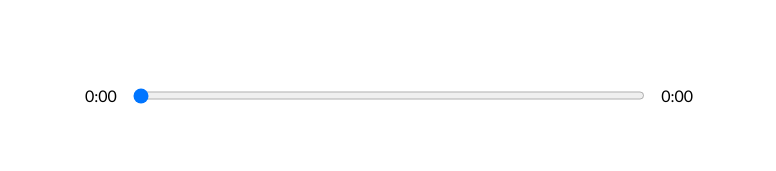
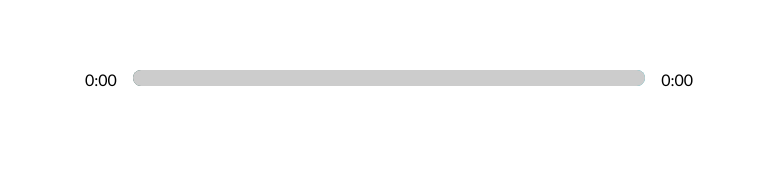
Before and after one commit to Aayushsrivastav/react-music-app, a React (Create React App) app: page / in a window 1280 px wide. Shown: the part 490-661 px from the top of the page, without its empty margins (251-1027 px from the left). Built offline with nearby package versions, Linux system fonts and the light colour scheme.

Commit message:
Added option for previous and next track and customize loader

```diff
--- a/src/App.js
+++ b/src/App.js
@@ -6,7 +6,7 @@ import Song from './components/Song';
 import Player from "./components/Player";
 import Library from "./components/Library";
 
-import data from './util';
+import data from './data';
 
 function App() {
   //Reference html audio tag
@@ -17,7 +17,8 @@ function App() {
   const [isPlaying, setIsPlaying] = useState(false);
   const [songInfo, setSongInfo] = useState({
     currentTime: 0,
-    duration: 0
+    duration: 0,
+    animationPercentage: 0
   });
   const [libraryStatus, setLibraryStatus] = useState(false);
 
@@ -25,10 +26,15 @@ function App() {
   const timeUpdateHandler = (e) => {
     const current = e.target.currentTime;
     const duration = e.target.duration;
+    //Calculate progress percentage
+    const roundedCurrent = Math.round(current);
+    const roundedDuration = Math.round(duration);
+    const animationPercentage = Math.round((roundedCurrent / roundedDuration) * 100);
     setSongInfo({
         ...songInfo,
         currentTime: current,
-        duration
+        duration,
+        animationPercentage
     });
 };
 
@@ -40,9 +46,12 @@ function App() {
       audioRef={audioRef}
       songInfo={songInfo}
       setSongInfo={setSongInfo}
+      songs={songs}
+      setSongs={setSongs}
       isPlaying={isPlaying}
       setIsPlaying={setIsPlaying}
-      currentSong={currentSong}/>
+      currentSong={currentSong}
+      setCurrentSong={setCurrentSong}/>
       <Library
       audioRef={audioRef}
       currentSong={currentSong}
--- a/src/components/LibrarySong.js
+++ b/src/components/LibrarySong.js
@@ -1,4 +1,5 @@
-import React from 'react'
+import React from 'react';
+import { playAudio } from "../util";
 
 const LibrarySong = ({song, songs, isPlaying, setCurrentSong, setSongs, audioRef}) => {
 
@@ -20,15 +21,7 @@ const LibrarySong = ({song, songs, isPlaying, setCurrentSong, setSongs, audioRef
             }
         });
         setSongs(newSongs);
-        //Play song on selection
-        if (isPlaying) {
-            const playPromise = audioRef.current.play();
-            if (playPromise !== undefined){
-                playPromise.then((audio) => {
-                    audioRef.current.play();
-                });
-            }
-        }
+        playAudio(isPlaying, audioRef);
     };
 
     return(
--- a/src/components/Player.js
+++ b/src/components/Player.js
@@ -1,8 +1,28 @@
-import React from 'react';
+import React, {useEffect} from 'react';
 import {FontAwesomeIcon} from "@fortawesome/react-fontawesome";
 import {faPlay, faPause, faAngleLeft, faAngleRight} from "@fortawesome/free-solid-svg-icons";
 
-const Player = ({audioRef, currentSong, isPlaying, songInfo, setIsPlaying, setSongInfo}) => {
+import { playAudio } from "../util";
+
+const Player = ({audioRef, currentSong, isPlaying, songInfo, songs, setCurrentSong, setIsPlaying, setSongInfo, setSongs}) => {
+    useEffect(() => {
+        //Handle song active state
+        const newSongs = songs.map((song_data) => {
+            if(song_data.id === currentSong.id){
+                return {
+                    ...song_data,
+                    active: true
+                }
+            }else{
+                return{
+                    ...song_data,
+                    active: false
+                }
+            }
+        });
+        setSongs(newSongs);
+        playAudio(isPlaying, audioRef);
+    }, [currentSong]);
     //Handle play and pause button
     const playSongHandler = () => {
         isPlaying ? audioRef.current.pause() : audioRef.current.play();
@@ -16,24 +36,44 @@ const Player = ({audioRef, currentSong, isPlaying, songInfo, setIsPlaying, setSo
             currentTime: e.target.value
         });
     };
+    //Handle track skip function
+    const skipTrackHandler = (direction) => {
+        let currentIndex = songs.findIndex((song) => song.id === currentSong.id);
+        if(direction === "next"){
+            setCurrentSong(songs[(currentIndex+1) % songs.length]);
+        }
+        if(direction === "previous"){
+            if((currentIndex - 1) === -1){
+                setCurrentSong(songs[songs.length-1]);
+                return;
+            }
+            setCurrentSong(songs[currentIndex-1]);
+        }
+    };
     //Return formated time
     const getTime = (time) => {
         return(
             Math.floor(time / 60) + ":" + ("0"+ Math.floor(time % 60)).slice(-2)
         );
     };
-
+    //Animation handler
+    const trackAnim = {
+        transform: `translateX(${songInfo.animationPercentage}%)`
+    }
     return(
         <div className="player">
             <div className="time-control">
                 <p>{getTime(songInfo.currentTime)}</p>
-                <input type="range" value={songInfo.currentTime} min={0} max={songInfo.duration || 0} onChange={dragHandler}/>
-                <p>{getTime(songInfo.duration)}</p>
+                <div className="track" style={{background: `linear-gradient(to right,${currentSong.color[0]},${currentSong.color[1]})`}}>
+                    <input type="range" value={songInfo.currentTime} min={0} max={songInfo.duration || 0} onChange={dragHandler}/>
+                    <div className="animate-track" style={trackAnim}></div>
+                </div>
+                <p>{songInfo.duration ? getTime(songInfo.duration) : '0:00'}</p>
             </div>
             <div className="play-control">
-                <FontAwesomeIcon className="skip-back" size="2x" icon={faAngleLeft}/>
+                <FontAwesomeIcon onClick={() => skipTrackHandler("previous")} className="skip-back" size="2x" icon={faAngleLeft}/>
                 <FontAwesomeIcon onClick={playSongHandler} className="play" size="2x" icon={isPlaying ? faPause : faPlay}/>
-                <FontAwesomeIcon className="skip-forrward" size="2x" icon={faAngleRight}/>
+                <FontAwesomeIcon onClick={() => skipTrackHandler("next")} className="skip-forward" size="2x" icon={faAngleRight}/>
             </div>
         </div>
     );
--- /dev/null
+++ b/src/data.js
@@ -0,0 +1,87 @@
+import { v4 as uuidv4 } from "uuid";
+
+function chillHop() {
+  return [
+    {
+      name: "Beaver Creek",
+      cover:
+        "https://chillhop.com/wp-content/uploads/2020/09/0255e8b8c74c90d4a27c594b3452b2daafae608d-1024x1024.jpg",
+      artist: "Aso, Middle School, Aviino",
+      audio: "https://mp3.chillhop.com/serve.php/?mp3=10075",
+      color: ["#205950", "#2ab3bf"],
+      id: uuidv4(),
+      active: true,
+    },
+    {
+      name: "Daylight",
+      cover:
+        "https://chillhop.com/wp-content/uploads/2020/07/ef95e219a44869318b7806e9f0f794a1f9c451e4-1024x1024.jpg",
+      artist: "Aiguille",
+      audio: "https://mp3.chillhop.com/serve.php/?mp3=9272",
+      color: ["#EF8EA9", "#ab417f"],
+      id: uuidv4(),
+      active: false,
+    },
+    {
+      name: "Keep Going",
+      cover:
+        "https://chillhop.com/wp-content/uploads/2020/07/ff35dede32321a8aa0953809812941bcf8a6bd35-1024x1024.jpg",
+      artist: "Swørn",
+      audio: "https://mp3.chillhop.com/serve.php/?mp3=9222",
+      color: ["#CD607D", "#c94043"],
+      id: uuidv4(),
+      active: false,
+    },
+    {
+      name: "Nightfall",
+      cover:
+        "https://chillhop.com/wp-content/uploads/2020/07/ef95e219a44869318b7806e9f0f794a1f9c451e4-1024x1024.jpg",
+      artist: "Aiguille",
+      audio: "https://mp3.chillhop.com/serve.php/?mp3=9148",
+      color: ["#EF8EA9", "#ab417f"],
+      id: uuidv4(),
+      active: false,
+    },
+    {
+      name: "Reflection",
+      cover:
+        "https://chillhop.com/wp-content/uploads/2020/07/ff35dede32321a8aa0953809812941bcf8a6bd35-1024x1024.jpg",
+      artist: "Swørn",
+      audio: "https://mp3.chillhop.com/serve.php/?mp3=9228",
+      color: ["#CD607D", "#c94043"],
+      id: uuidv4(),
+      active: false,
+    },
+    {
+      name: "Under the City Stars",
+      cover:
+        "https://chillhop.com/wp-content/uploads/2020/09/0255e8b8c74c90d4a27c594b3452b2daafae608d-1024x1024.jpg",
+      artist: "Aso, Middle School, Aviino",
+      audio: "https://mp3.chillhop.com/serve.php/?mp3=10074",
+      color: ["#205950", "#2ab3bf"],
+      id: uuidv4(),
+      active: false,
+    },
+    {
+        name: "Sodium",
+        artist: "Philanthrope, Tesk",
+        cover: "https://chillhop.com/wp-content/uploads/2020/10/efaa848553d09b4d9fc0752844456e41b34de276-1024x1024.jpg",
+        audio: "https://mp3.chillhop.com/serve.php/?mp3=9149",
+        id: uuidv4(),
+        active: false,
+        color: ["#435078","#b0ebf9"]
+    }
+    ,
+    {
+        name: "Lax Incense",
+        artist: "Mama Aiuto, Daphné",
+        cover: "https://chillhop.com/wp-content/uploads/2021/01/6b1bb8736ee3e972747bc11f312e31cf7f5823e4-1024x1024.jpg",
+        audio: "https://mp3.chillhop.com/serve.php/?mp3=12125",
+        id: uuidv4(),
+        active: false,
+        color: ["#e4e8eb","#d2926f"]
+    }
+  ];
+}
+
+export default chillHop;
--- a/src/styles/_player.scss
+++ b/src/styles/_player.scss
@@ -12,11 +12,14 @@
 
     input{
         width: 100%;
-        padding: 1rem 0rem;
+        // padding: 1rem 0rem;
         cursor: pointer;
+        -webkit-appearance: none;
+        background: transparent;
     }
     p{
-        padding: 1rem;
+        padding: 0rem 1rem;
+        height: 1rem;
     }
 }
 
@@ -31,3 +34,33 @@
         cursor: pointer;
     }
 }
+
+input[type="range"]:focus {
+    outline: none;
+}
+
+input[type="range"]::-webkit-slider-thumb {
+    -webkit-appearance: none;
+    height: 16px;
+    width: 16px;
+}
+
+.track {
+    background: lightblue;
+    width: 100%;
+    height: 1rem;
+    position: relative;
+    border-radius: 1rem;
+    overflow: hidden;
+}
+
+.animate-track {
+    background: rgb(204, 204, 204);
+    width: 100%;
+    height: 100%;
+    position: absolute;
+    top: 0;
+    left: 0;
+    transform: translateX(0%);
+    pointer-events: none;
+}
```
Also changed, not shown: src/util.js (+9 -85 lines).
